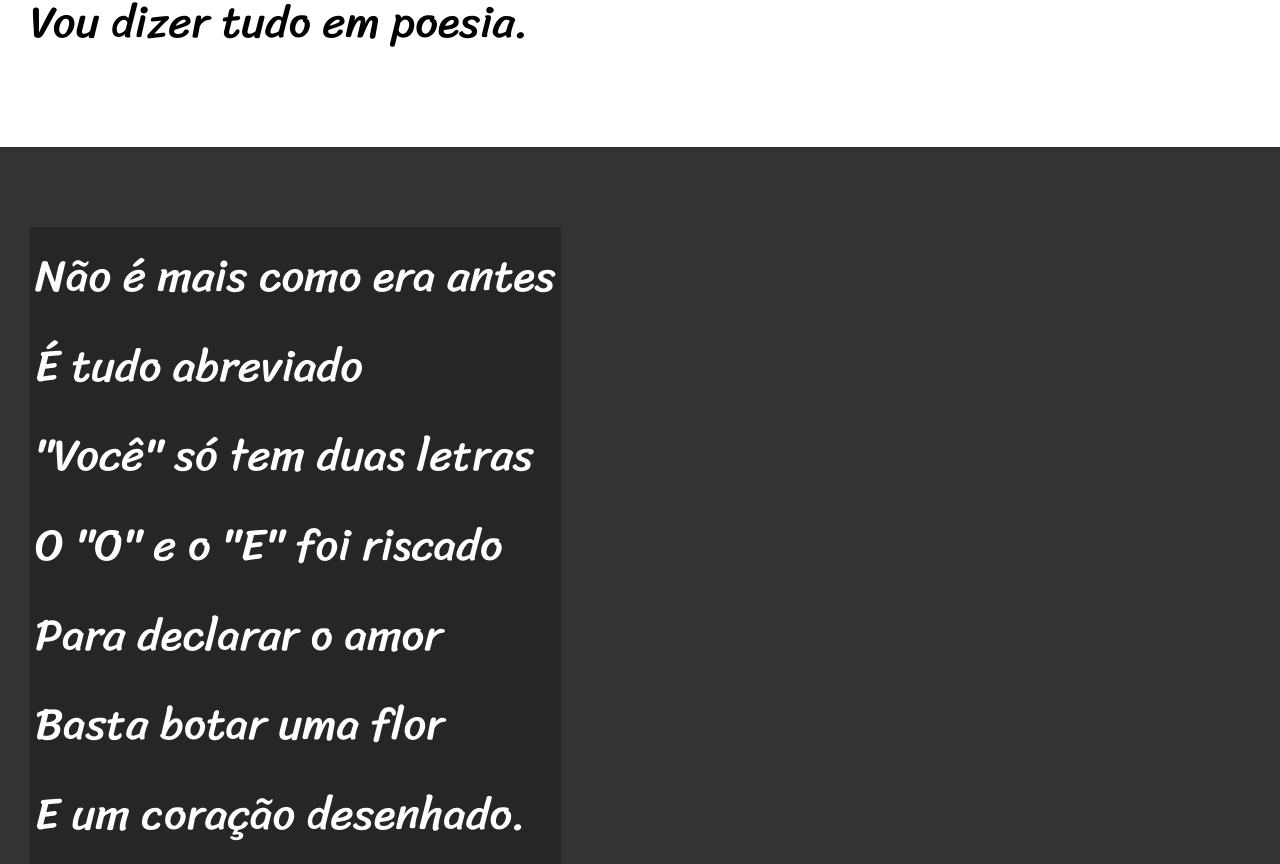
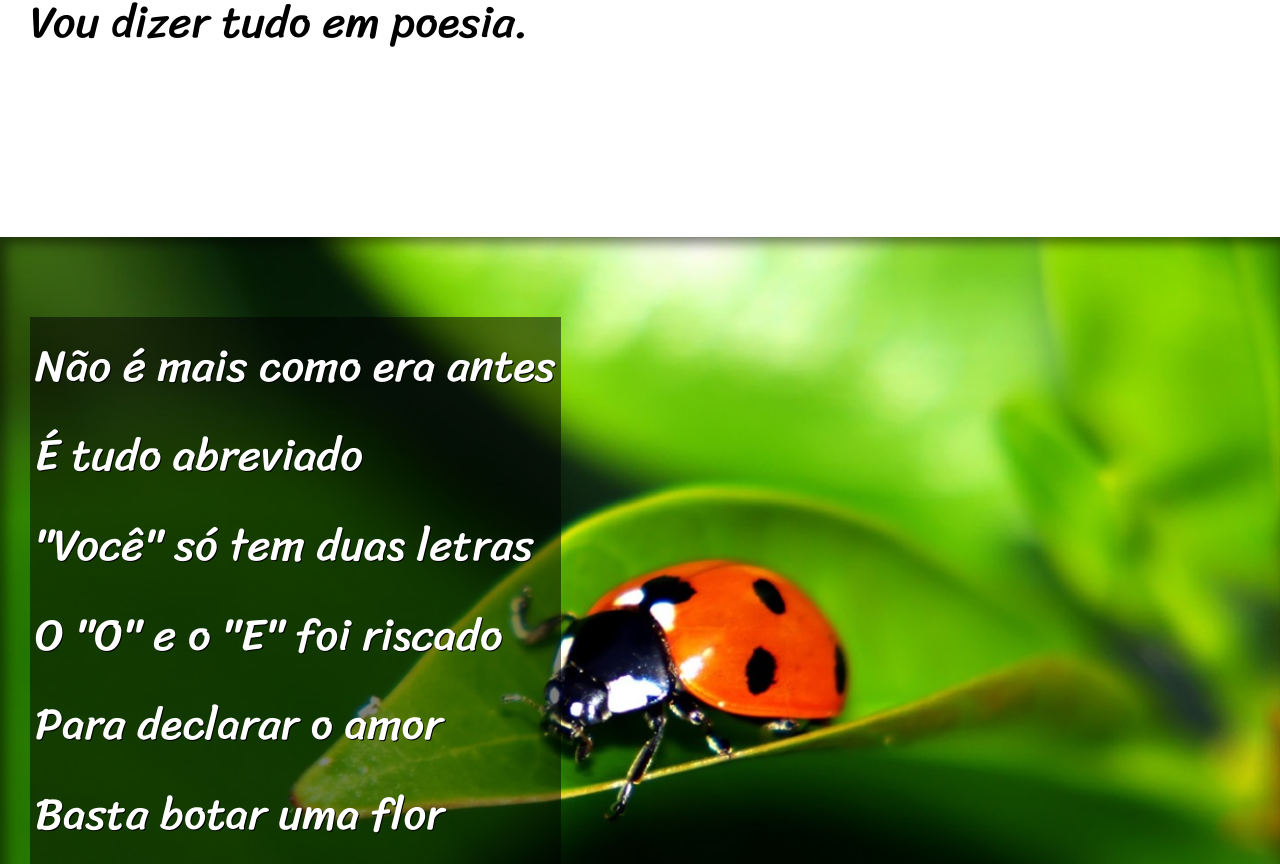
Before and after one commit to GBRibeiro4/html-css, a plain HTML site: page desafios/d012/index.html in a window 1280 px wide. Shown: the part 900-1764 px from the top of the page. Drawn offline with Linux system fonts and the light colour scheme.

Commit message:
desafio 12 finalizado

```diff
--- a/desafios/d012/estilo/style.css
+++ b/desafios/d012/estilo/style.css
@@ -59,6 +59,10 @@ section {
     font-size: 3.5vw;
 }
 
+section > p {
+padding-bottom: 2em;
+}
+
 section.normal {
     background-color: white;
     color: black;
@@ -67,13 +71,27 @@ section.normal {
 section.imagem {
     background-color: rgb(51, 51, 51);
     color: white;
+    box-shadow: inset 6px 6px 13px 0px rgba(0, 0, 0, 0.521);
+    background-size: cover;
+    background-attachment: fixed;
 }
+
 
 section.imagem > p {
     display: inline-block;
     padding: 5px;
-    background-color: #00000041;
+    background-color: rgba(0, 0, 0, 0.507);
+    text-shadow: 1px 1px 0px black;
+}
 
+section#img01 {
+    background-image: url('../imagens/joaninha.jpg');
+    background-position: right center;
+}
+
+section#img02 {
+    background-image: url('../imagens/girassol.jpg');
+    background-position: center center;
 }
 
 footer {
--- a/desafios/d012/index.html
+++ b/desafios/d012/index.html
@@ -28,7 +28,7 @@
 
 
 
-    <section class="imagem">
+    <section class="imagem" id="img01">
         <p>
             Não é mais como era antes <br>
             É tudo abreviado <br>
@@ -68,7 +68,7 @@
 
 
 
-    <section class="imagem">
+    <section class="imagem" id="img02">
         <p>
             Tenho saudade das cartas <br>
             Escritas com a própria mão <br>
```
Also changed, not shown: desafios/d012/imagens/girassol.jpg (added), desafios/d012/imagens/joaninha.jpg (added).
